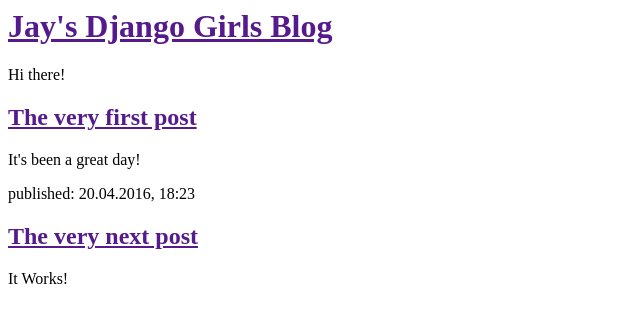
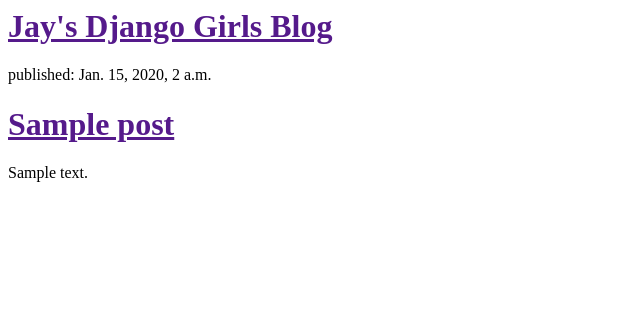
Before and after one commit to Mrabear79/JuicyBlog, a Django app: template blog/templates/blog/post_list.html in a window 1280 px wide. Shown: the top 323 px of the page, without its empty margins (0-640 px from the left). Run offline with Django 3.2, Linux system fonts and the light colour scheme; the template is opened without the code that fills it: values that come from a table or form of the project are taken from there, others are empty; tables that the repository leaves empty hold one stand-in row (values such as "Sample post").

Commit message:
Modified templates to display posts from database.

```diff
--- a/blog/models.py
+++ b/blog/models.py
@@ -12,7 +12,7 @@ class Post(models.Model):
         blank=True, null=True)
 
     def publish(self):
-        self.publish_date = timezone.now()
+        self.published_date = timezone.now()
         self.save()
 
     def __str__(self):
--- a/blog/templates/blog/post_list.html
+++ b/blog/templates/blog/post_list.html
@@ -7,16 +7,13 @@
             <h1><a href="">Jay's Django Girls Blog</a></h1>
         </div>
 
-        <div>
-            <p>Hi there!</p>
-            <h2><a href="">The very first post</a></h2>
-            <p>It's been a great day!</p>
-        </div>
+        {% for post in posts %}
+            <div>
+                <p>published: {{ post.published_date }}</p>
+                <h1><a href="">{{ post.title }}</a></h1>
+                <p>{{ post.text|linebreaks }}</p>
+            </div>
+        {% endfor %}
 
-        <div>
-            <p>published: 20.04.2016, 18:23</p>
-            <h2><a href="">The very next post</a></h2>
-            <p>It Works!</p>
-        </div>
     </body>
 </html>
--- a/blog/views.py
+++ b/blog/views.py
@@ -1,7 +1,9 @@
 from django.shortcuts import render
-
+from django.utils import timezone
+from .models import Post
 # Create your views here.
 
 
 def post_list(request):
-    return render(request, 'blog/post_list.html', {})
+    posts = Post.objects.filter(published_date__lte=timezone.now()).order_by('published_date')
+    return render(request, 'blog/post_list.html', {'posts': posts})
```
